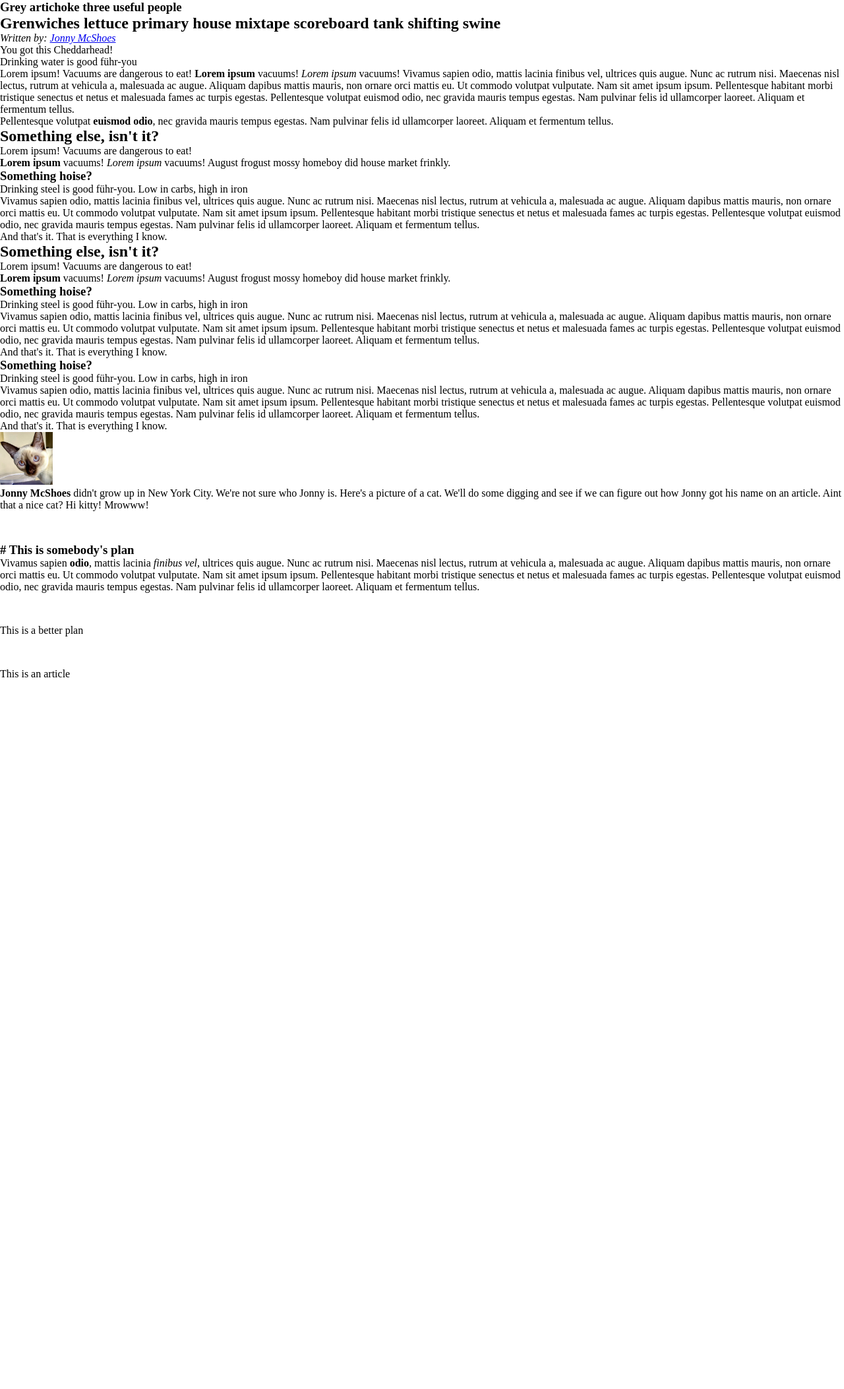
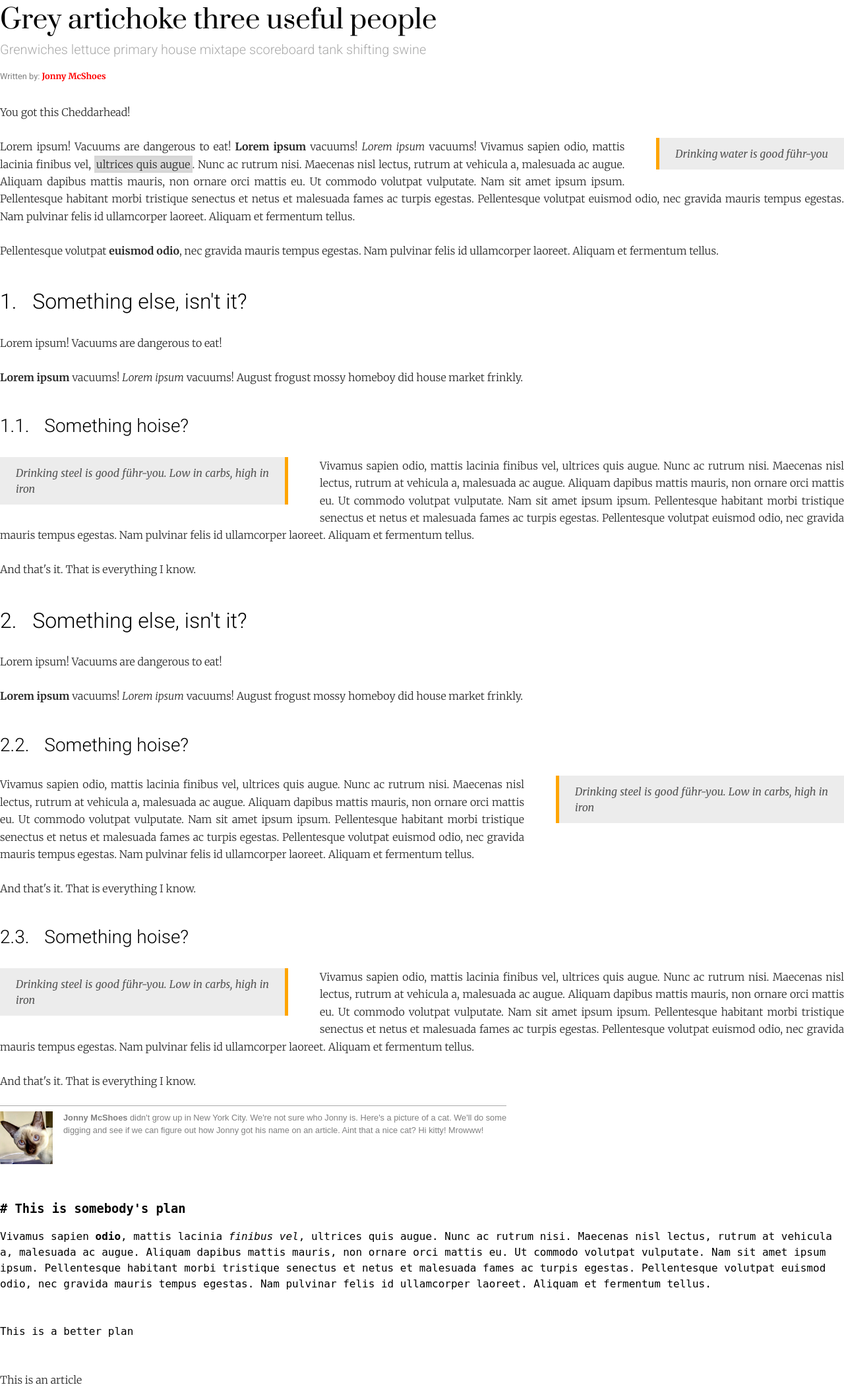
Before and after one commit to mikekasprzak/ld48-mockups, a PHP site: page / in a window 1280 px wide. Shown: the whole page at 66% size. Before the commit the page ends 1027 px from the top, so only its background shows below. Run offline with PHP 8.4, Linux system fonts and the light colour scheme.

Commit message:
getting wacky

```diff
--- /dev/null
+++ b/rough-article/article-article.css
@@ -0,0 +1,222 @@
+
+:root {
+	--article-text-color: rgba(43, 43, 43, 1);
+	--article-light-text-color: rgba(85, 85, 85, 1);
+	--article-lighter-text-color: rgba(128, 128, 128, 1);
+	--article-verylight-text-color: rgba(170, 170, 170, 1);
+
+	--article-aside-background: rgba(0, 0, 0, 0.075);
+	--article-aside-color: orange;
+
+	--article-font: "Merriweather", serif;
+	--article-font-weight: 300;
+	--article-serif-font: 'Prata', serif;
+	--article-serif-font-weight: normal;
+	--article-sans-serif-font: 'Roboto', sans-serif;
+	--article-sans-serif-font-weight: 300;
+	--article-condensed-sans-serif-font: 'Oswald', sans-serif;
+	--article-condensed-sans-serif-font-weight: normal;
+}
+
+article.article {
+	font-family: var(--article-font);
+	font-weight: var(--article-font-weight);
+	font-style: normal;
+
+	/* Counters for auto-numbering */
+	counter-reset: CHAPTER_NUM SECTION_NUM FIGURE_NUM SUBSECTION_NUM SUBSUBSECTION_NUM;
+}
+
+article.article header {
+}
+article.article header h1 {
+	font-family: var(--article-serif-font);
+	font-weight: var(--article-serif-font-weight);
+	font-size: 2.5rem;
+}
+article.article header h2 {
+	font-family: var(--article-sans-serif-font);
+	font-weight: var(--article-sans-serif-font-weight);
+	font-size: 1.25rem;
+
+	color: var(--article-verylight-text-color);
+}
+
+
+article.article a {
+	text-decoration: none;
+	color: red;
+}
+
+article.article hgroup {
+	margin-top: 2.5rem;
+}
+
+/* h1 reserved for chapters */
+
+article.article hgroup h2,
+article.article hgroup h3,
+article.article hgroup h4,
+article.article hgroup h5,
+article.article hgroup h6 {
+	font-family: var(--article-sans-serif-font);
+	font-weight: 300;
+}
+
+article.article hgroup h2 {
+	font-size: 2.0rem;
+}
+article.article hgroup h3 {
+	font-size: 1.75rem;
+}
+article.article hgroup h4 {
+	font-size: 1.5rem;
+}
+
+article.article hgroup h5,
+article.article hgroup h6 {
+	font-size: 1.25rem;
+	font-style: italic;
+}
+
+article.article hgroup h2:before {
+	counter-increment: SECTION_NUM;
+	counter-reset: SUBSECTION_NUM SUBSUBSECTION_NUM;
+
+	content: counter(SECTION_NUM) ". ";
+	margin-right: 1rem;
+}
+
+article.article hgroup h3:before {
+	counter-increment: SUBSECTION_NUM;
+	counter-reset: SUBSUBSECTION_NUM;
+
+	content: counter(SECTION_NUM) "." counter(SUBSECTION_NUM) ". ";
+	margin-right: 1rem;
+}
+
+article.article hgroup h4:before {
+	counter-increment: SUBSUBSECTION_NUM;
+
+	content: counter(SECTION_NUM) "." counter(SUBSECTION_NUM) "." counter(SUBSUBSECTION_NUM) ". ";
+	margin-right: 1rem;
+}
+
+article.article address {
+	margin-top: 1.0rem;
+	margin-bottom: 2.0rem;
+	font-size: 0.8rem;
+	font-style: normal;
+}
+
+article.article address > div {
+	display: inline-block;
+	margin-right: 2rem;
+}
+
+article.article address .title {
+	font-family: "Roboto", sans-serif;
+	font-weight: normal;
+	/*font-style: italic;*/
+	color: var(--article-lighter-text-color);
+}
+
+article.article address .author {
+	font-weight: bold;
+}
+
+article.article footer {
+	margin-top: 1.5rem;
+	padding-top: 0.5rem;
+	border-top: 1px solid var(--article-verylight-text-color);;
+	overflow: hidden;
+	display: inline-block;
+	width: 60%;
+}
+
+article.article footer img {
+	float: left;
+	padding-right: 1.0rem;
+}
+
+article.article footer div {
+	font-family: sans-serif;
+	color: var(--article-lighter-text-color);
+	font-size: 0.8rem;
+	text-align: justify;
+}
+
+/* Justified content */
+article.article p,
+article.article aside {
+	text-align: justify;
+	text-rendering: optimizelegibility;
+	word-break: break-word;
+	hyphens: auto;
+	overflow-wrap: break-word;
+}
+
+/* Paragraphs */
+article.article p {
+	margin-top: 1.6rem;
+	line-height: 1.65rem;
+
+	/* Font */
+	font-size: 1.0rem;
+	color: var(--article-text-color);
+}
+
+
+article.article aside {
+	margin-top: 1.6rem;
+	margin-bottom: 1.0rem;
+	padding: 0.75rem 1.5rem;
+	max-width: 30%;
+
+	background: var(--article-aside-background);
+	color: var(--article-light-text-color);
+
+	/* Font */
+	font-size: 1.0rem;
+	font-style: italic;
+	font-weight: normal;
+}
+
+article.article aside, /* Default */
+article.article aside.right {
+	float: right;
+	border-left: 5px solid var(--article-aside-color);
+	margin-left: 3.0rem;
+	border-right: 0;
+	margin-right: 0;
+}
+article.article aside.left {
+	float: left;
+	border-right: 5px solid var(--article-aside-color);
+	margin-right: 3.0rem;
+	border-left: 0;
+	margin-left: 0;
+}
+
+/* On every-other page, default asides flip sides (so they look more like a book) */
+@media print {
+	/*
+	article.article aside {
+		float: left;
+		border-right: 5px solid var(--article-aside-color);
+		margin-right: 3.0rem;
+	}
+	*/
+    article.article aside > div {
+    	padding-right: 0 !important;
+    }
+}
+
+
+
+
+
+article.article span.lit {
+	background: rgba(0, 0, 0, 0.15);
+	border: 3px solid rgba(0,0,0,0.01)
+}
--- /dev/null
+++ b/rough-article/article-plan.css
@@ -0,0 +1,7 @@
+article.plan {
+	font-family: monospace;
+}
+
+article.plan p {
+	margin-top: 1.0rem;
+}
--- a/rough-article/index.html
+++ b/rough-article/index.html
@@ -52,7 +52,7 @@
 			<hgroup>
 				<h3>Something hoise?</h3>
 			</hgroup>
-			<aside class="left">Drinking steel is good führ-you. Low in carbs, high in iron</aside>
+			<aside>Drinking steel is good führ-you. Low in carbs, high in iron</aside>
 			<p>Vivamus sapien odio, mattis lacinia finibus vel, ultrices quis augue. Nunc ac rutrum nisi. Maecenas nisl lectus, rutrum at vehicula a, malesuada ac augue. Aliquam dapibus mattis mauris, non ornare orci mattis eu. Ut commodo volutpat vulputate. Nam sit amet ipsum ipsum. Pellentesque habitant morbi tristique senectus et netus et malesuada fames ac turpis egestas. Pellentesque volutpat euismod odio, nec gravida mauris tempus egestas. Nam pulvinar felis id ullamcorper laoreet. Aliquam et fermentum tellus.</p>
 			<p>And that's it. That is everything I know.</p>
 			<hgroup>
--- a/rough-article/style.css
+++ b/rough-article/style.css
@@ -1,29 +1,57 @@
 
 body {
 	font-size: 16px;
-	padding: 0;
-	margin: 0;
+
+	/* https://dev.to/hankchizljaw/a-modern-css-reset-6p3 */
+	min-height: 100vh;
+	scroll-behavior: smooth;
+	text-rendering: optimizeSpeed;
+	line-height: 1.5;
 }
+
 
 @media print {
 	body {
 		font-size: 13px !important;
 	}
+	br,
 	article {
 		page-break-after: always;
 	}
 }
 
-article h1,
-article h2,
-article h3,
-article h4,
-article h5,
-article h6,
-article div,
-article p {
+
+body,
+p,
+h1,
+h2,
+h3,
+h4,
+h5,
+h6,
+div,
+span,
+nav,
+aside,
+figure,
+figcaption,
+blockquote,
+address,
+article,
+section {
 	margin: 0;
 	padding: 0;
+}
+
+
+a:not([class]) {
+	text-decoration-skip-ink: auto;
+}
+
+
+img {
+	max-width: 100%;
+	display: block;
 }
 
 
```
